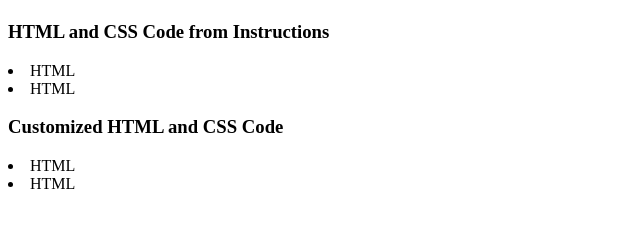
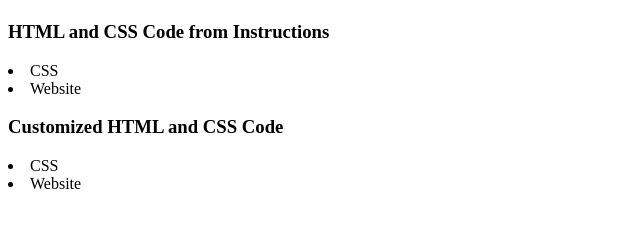
Before and after one commit to SKas7/UX_UI_HW_17, a plain HTML site: page index.html in a window 1280 px wide. Shown: the part 59-286 px from the top of the page, without its empty margins (0-640 px from the left). Drawn offline with Linux system fonts and the light colour scheme.

Commit message:
Update index.html

```diff
--- a/index.html
+++ b/index.html
@@ -10,12 +10,12 @@
     <H1>Unit 17</H1>
 
     <H3>HTML and CSS Code from Instructions</H3>
-    <li><a href="css/style1.css"></a>HTML</li>
-    <li><a href="index1.html"></a>HTML</li>
+    <li><a href="css/style1.css"></a>CSS</li>
+    <li><a href="index1.html"></a>Website</li>
 
     <H3>Customized HTML and CSS Code</H3>
-    <li><a href="css/style2.css"></a>HTML</li>
-    <li><a href="index2.html"></a>HTML</li>
+    <li><a href="css/style2.css"></a>CSS</li>
+    <li><a href="index2.html"></a>Website</li>
 
 </body>
 </html>
```
